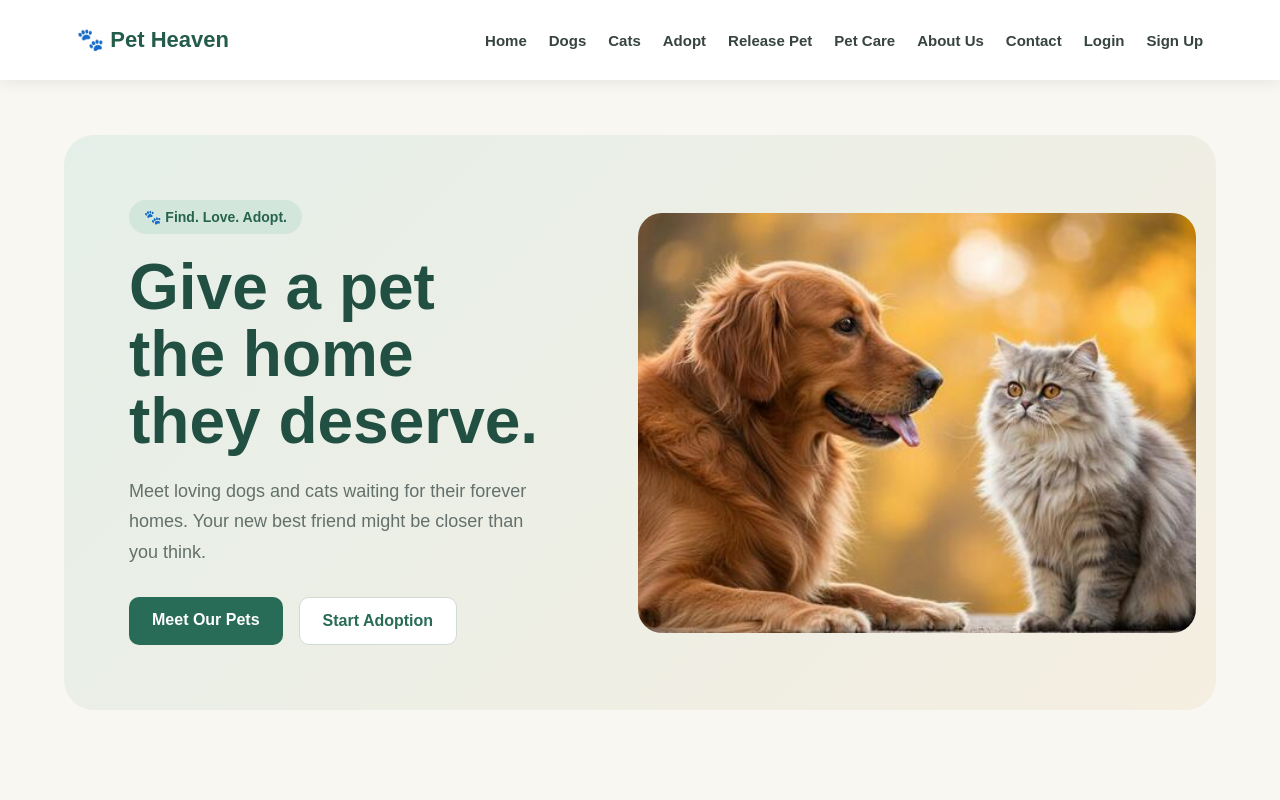
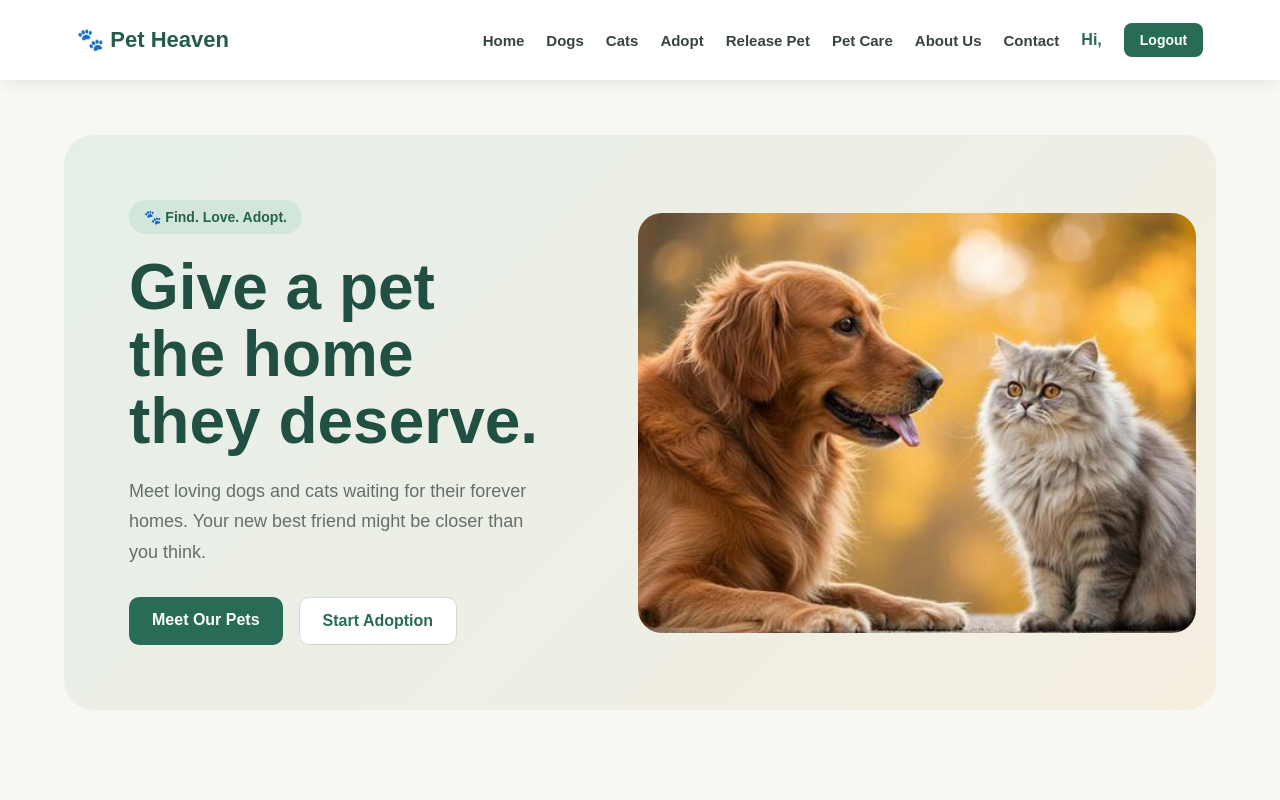
Before and after one commit to wasik347/pet-heaven, a React (Create React App) app: page /#/ in a window 1280 px wide. Shown: the top 800 px of the page. Built offline with nearby package versions, Linux system fonts and the light colour scheme; sample sign-in values are in the browser's storage.

Commit message:
Update website

```diff
--- a/src/Login.js
+++ b/src/Login.js
@@ -1,8 +1,15 @@
 import { useState } from "react";
+import { useNavigate } from "react-router-dom";
 
 function Login() {
-  const [loggedIn, setLoggedIn] = useState(false);
+  const navigate = useNavigate();
+  const [loggedIn, setLoggedIn] = useState(() => {
+    return localStorage.getItem("petHeavenLoggedInUser") !== null;
+    });
   const [error, setError] = useState("");
+  const loggedInUser = JSON.parse(
+    localStorage.getItem("petHeavenLoggedInUser")
+    );
 
   const handleSubmit = (e) => {
     e.preventDefault();
@@ -27,10 +34,14 @@ function Login() {
       localStorage.setItem(
         "petHeavenLoggedInUser",
         JSON.stringify(savedMember)
-      );
+    );
 
-      setError("");
-      setLoggedIn(true);
+    window.dispatchEvent(new Event("userLoginChanged"));
+
+    setError("");
+    setLoggedIn(true);
+
+    navigate("/");
     } else {
       setError("Invalid email or password.");
     }
@@ -56,7 +67,9 @@ function Login() {
         {loggedIn ? (
           <div className="success-message">
             <h2>🐾 Login Successful!</h2>
-            <p>Welcome back to Pet Heaven.</p>
+            <p>
+                Welcome back, {loggedInUser?.fullName || "Member"}!
+            </p>
 
             <button onClick={handleLogout}>
               Logout
--- a/src/NavBar.js
+++ b/src/NavBar.js
@@ -1,6 +1,33 @@
-import { Link } from "react-router-dom";
+import { Link, useNavigate } from "react-router-dom";
+import { useEffect, useState } from "react";
 
 function NavBar() {
+  const navigate = useNavigate();
+
+  const [user, setUser] = useState(() => {
+    const savedUser = localStorage.getItem("petHeavenLoggedInUser");
+    return savedUser ? JSON.parse(savedUser) : null;
+  });
+
+  useEffect(() => {
+    const updateUser = () => {
+      const savedUser = localStorage.getItem("petHeavenLoggedInUser");
+      setUser(savedUser ? JSON.parse(savedUser) : null);
+    };
+
+    window.addEventListener("userLoginChanged", updateUser);
+
+    return () => {
+      window.removeEventListener("userLoginChanged", updateUser);
+    };
+  }, []);
+
+  const handleLogout = () => {
+    localStorage.removeItem("petHeavenLoggedInUser");
+    setUser(null);
+    navigate("/");
+  };
+
   return (
     <nav>
       <div className="logo">🐾 Pet Heaven</div>
@@ -14,8 +41,26 @@ function NavBar() {
         <Link to="/pet-care">Pet Care</Link>
         <Link to="/about">About Us</Link>
         <Link to="/contact">Contact</Link>
-        <Link to="/login">Login</Link>
-        <Link to="/signup">Sign Up</Link>
+
+        {user ? (
+          <>
+            <span className="member-name">
+              Hi, {user.fullName?.split(" ")[0]}
+            </span>
+
+            <button
+              className="nav-logout"
+              onClick={handleLogout}
+            >
+              Logout
+            </button>
+          </>
+        ) : (
+          <>
+            <Link to="/login">Login</Link>
+            <Link to="/signup">Sign Up</Link>
+          </>
+        )}
       </div>
     </nav>
   );
--- a/src/Signup.js
+++ b/src/Signup.js
@@ -1,4 +1,5 @@
 import { useState } from "react";
+import { Link } from "react-router-dom";
 
 function Signup() {
   const [submitted, setSubmitted] = useState(false);
@@ -59,9 +60,15 @@ function Signup() {
               successfully created.
             </p>
 
-            <button onClick={() => setSubmitted(false)}>
-              Create Another Account
-            </button>
+            <div className="success-actions">
+                <Link to="/login" className="primary-btn">
+                    Go to Login
+                </Link>
+
+                <button onClick={() => setSubmitted(false)}>
+                    Create Another Account
+                </button>
+            </div>
           </div>
         ) : (
           <form onSubmit={handleSubmit}>
--- a/src/styles.css
+++ b/src/styles.css
@@ -866,3 +866,23 @@ button:hover {
   transform: translateY(-7px);
   box-shadow: 0 16px 40px,rgba(0, 0, 0, 0.14);
 }
+
+
+
+.member-name {
+  color: #286b56;
+  font-weight: 700;
+  white-space: nowrap;
+}
+
+.nav-logout {
+  background: #286b56;
+  color: white;
+  padding: 9px 16px;
+  border-radius: 8px;
+  font-size: 14px;
+}
+
+.nav-logout:hover {
+  background: #1e5443;
+}
```
